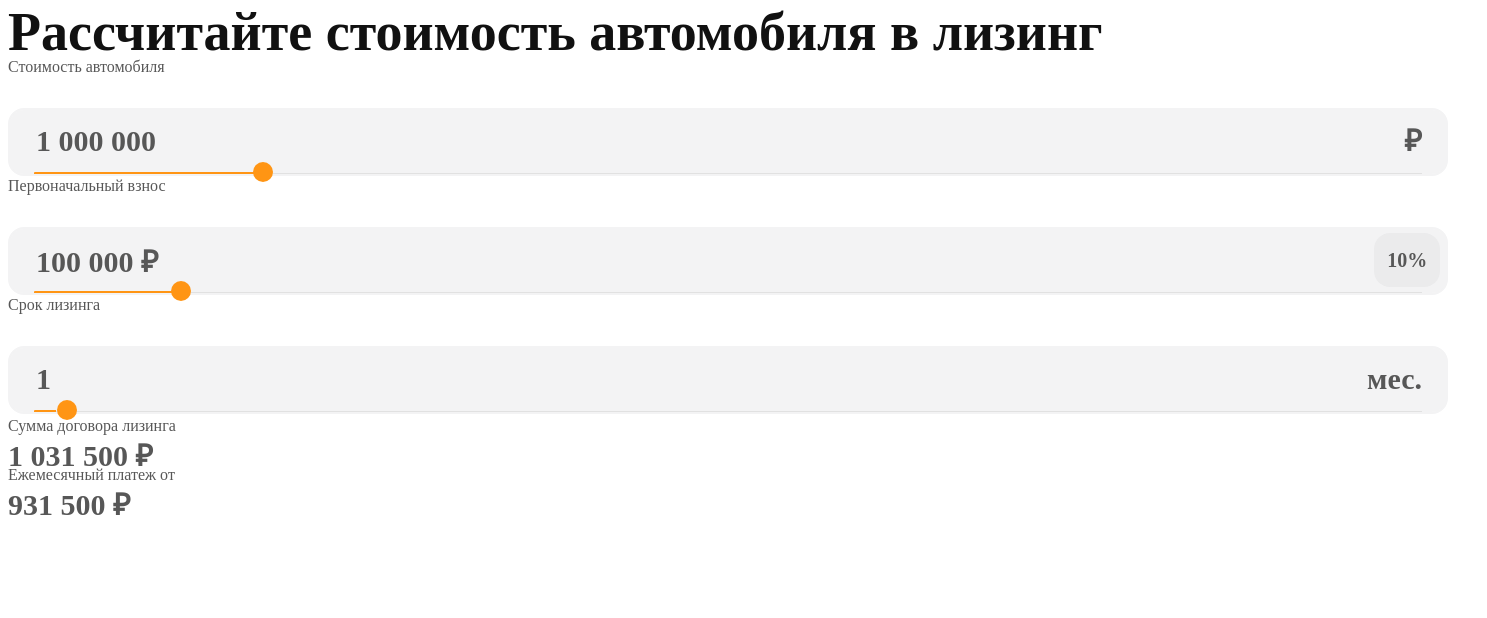
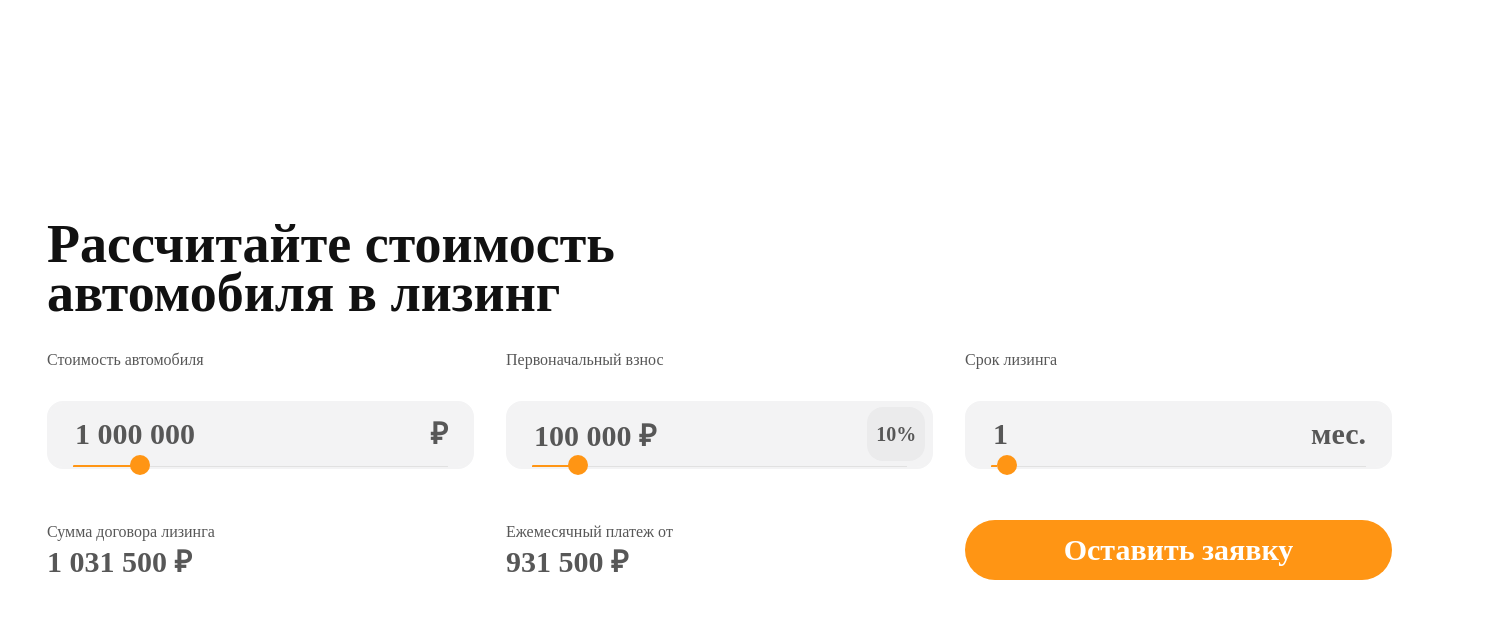
Before and after one commit to MagamedRus/oxem, a React (Create React App) app: page / in a window 1280 px wide. Shown: the top 618 px of the page, 1487 px wide, since content can reach past the window. Built offline with nearby package versions, Linux system fonts and the light colour scheme.

Commit message:
set initial styles

```diff
--- a/src/components/LeasingRangeInput.js
+++ b/src/components/LeasingRangeInput.js
@@ -87,6 +87,7 @@ const Container = styled.div`
   justify-content: space-between;
   flex-direction: column;
   height: 119px;
+  width: 427px;
 `;
 
 const ValueContainer = styled.div`
--- a/src/components/PaymentRangeInput.js
+++ b/src/components/PaymentRangeInput.js
@@ -107,6 +107,7 @@ const Container = styled.div`
   display: flex;
   justify-content: space-between;
   flex-direction: column;
+  width: 427px;
   height: 119px;
 `;
 
--- a/src/components/PriceRangeInput.js
+++ b/src/components/PriceRangeInput.js
@@ -86,6 +86,7 @@ const Container = styled.div`
   display: flex;
   justify-content: space-between;
   flex-direction: column;
+  width: 427px;
   height: 119px;
 `;
 
--- a/src/components/TitledPrice.js
+++ b/src/components/TitledPrice.js
@@ -4,8 +4,8 @@ import { numberWithSpaces } from "../common/composeNumber";
 import { GilroyH3 } from "../styledComponents/Headers";
 import { BoldP30 } from "../styledComponents/Paragraphs";
 
-const TitledPrice = ({ price, title }) => (
-  <Container>
+const TitledPrice = ({ price, title, width }) => (
+  <Container width={width}>
     <Title>{title}</Title>
     <BoldP30>{numberWithSpaces(price)} ₽</BoldP30>
   </Container>
@@ -18,7 +18,7 @@ const Container = styled.div`
   flex-direction: column;
   justify-content: space-between;
   height: 49px;
-  width: max-content;
+  width: ${(props) => props.width || "max-content"};
 `;
 
 const Title = styled(GilroyH3)`
--- /dev/null
+++ b/src/index.css
@@ -0,0 +1,5 @@
+html, body, #root {
+  height: 100vh;
+  width: 100vw;
+  margin: 0;
+}
--- a/src/index.js
+++ b/src/index.js
@@ -1,5 +1,6 @@
 import React from "react";
 import ReactDOM from "react-dom/client";
+import './index.css';
 import App from "./pages/App";
 import { Provider } from "react-redux";
 import store from "./store/index";
--- a/src/pages/App.js
+++ b/src/pages/App.js
@@ -7,9 +7,12 @@ import PriceRangeInput from "../components/PriceRangeInput";
 import TitledPrice from "../components/TitledPrice";
 import { NekstBlackH1 } from "../styledComponents/Headers";
 import { calcMonthlyPayment, calcSumLeasingPayment } from "../common/calc";
+import { ConfirmButton } from "../styledComponents/Button";
 
 function App() {
-  const { price, payment, leasing } = useSelector((state) => state.input);
+  const { price, payment, leasing, typingInput } = useSelector(
+    (state) => state.input
+  );
   const monthlyPayment = calcMonthlyPayment(
     payment.value,
     leasing.value,
@@ -23,7 +26,7 @@ function App() {
 
   return (
     <Container>
-      <NekstBlackH1>Рассчитайте стоимость автомобиля в лизинг</NekstBlackH1>
+      <Title>Рассчитайте стоимость автомобиля в лизинг</Title>
       <RowContainer>
         <PriceRangeInput />
         <PaymentRangeInput />
@@ -31,10 +34,16 @@ function App() {
       </RowContainer>
       <RowContainer>
         <TitledPrice
+          width={"427px"}
           price={sumLeasingPayment}
           title={"Сумма договора лизинга"}
         />
-        <TitledPrice price={monthlyPayment} title={"Ежемесячный платеж от"} />
+        <TitledPrice
+          width={"427px"}
+          price={monthlyPayment}
+          title={"Ежемесячный платеж от"}
+        />
+        <ConfirmButton disabled={typingInput}>Оставить заявку</ConfirmButton>
       </RowContainer>
     </Container>
   );
@@ -45,14 +54,31 @@ export default App;
 const Container = styled.div`
   display: flex;
   flex-direction: column;
-  width: 1440px;
-  padding: 0
-  margin: auto 47px;
+  align-items: flex-start;
+  justify-content: center;
+  max-width: 1440px;
+  height: 100%;
+  margin: 0 auto;
+`;
+
+const Title = styled(NekstBlackH1)`
+  width: 753px;
+  text-align: left;
+  margin-left: 47px;
+  margin-bottom: 32px;
 `;
 
 const RowContainer = styled.div`
   display: flex;
-  flex-direction: column;
+  flex-direction: row;
+  flex-wrap: wrap;
+  column-gap: 32px;
+  column-count: 3;
+  padding: 0;
+  margin: 0 47px;
   width: 1440px;
-  margin: auto;
+
+  &:nth-of-type(1) {
+    margin-bottom: 51px;
+  }
 `;
--- a/src/styledComponents/Button.js
+++ b/src/styledComponents/Button.js
@@ -3,7 +3,7 @@ import { disabledButton } from "./styleUtils";
 
 export const ConfirmButton = styled.button`
   background: #ff9514;
-  width: 345px;
+  width: 427px;
   height: 60px;
   border-radius: 40px;
   border: 0;
```
